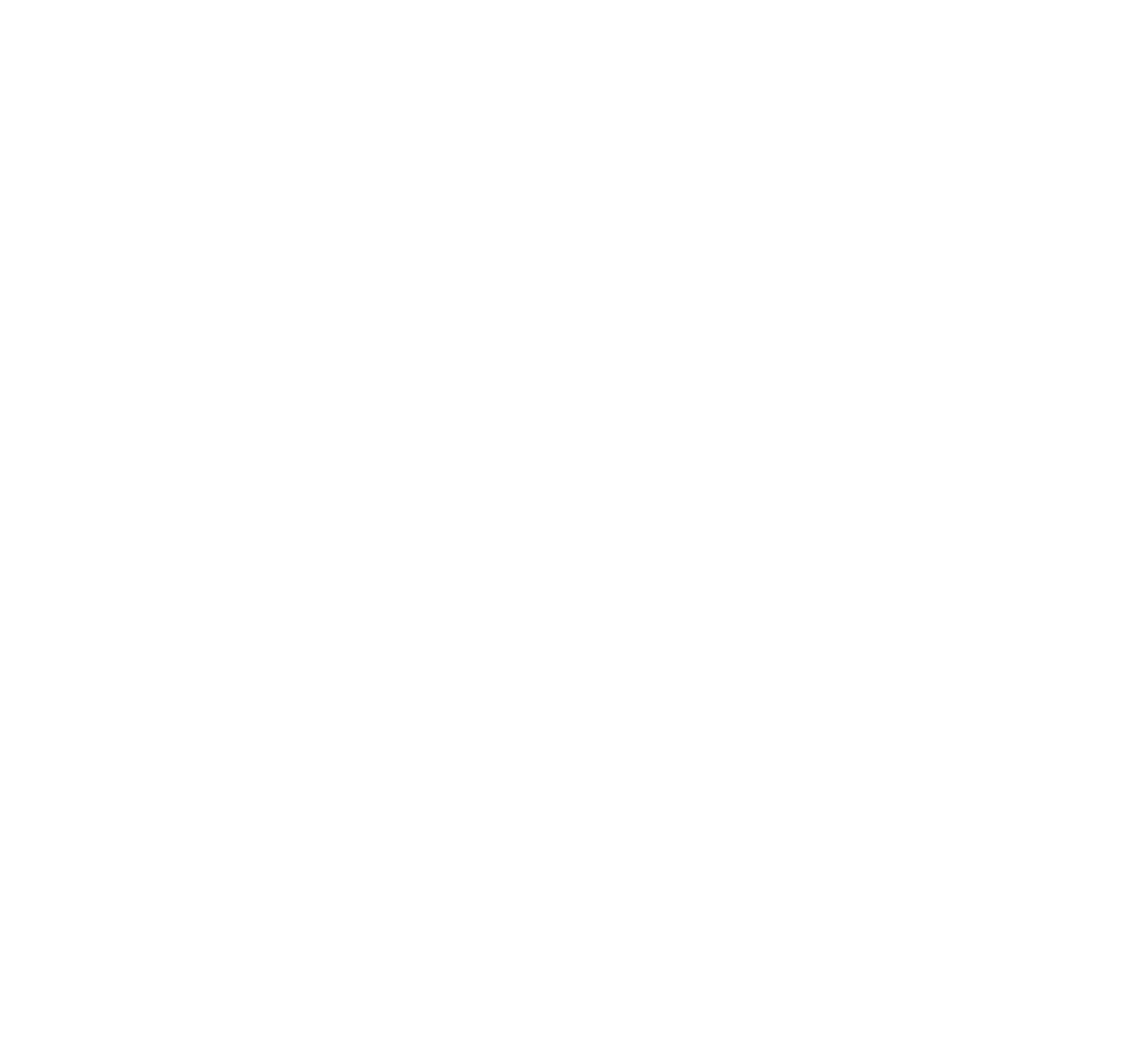
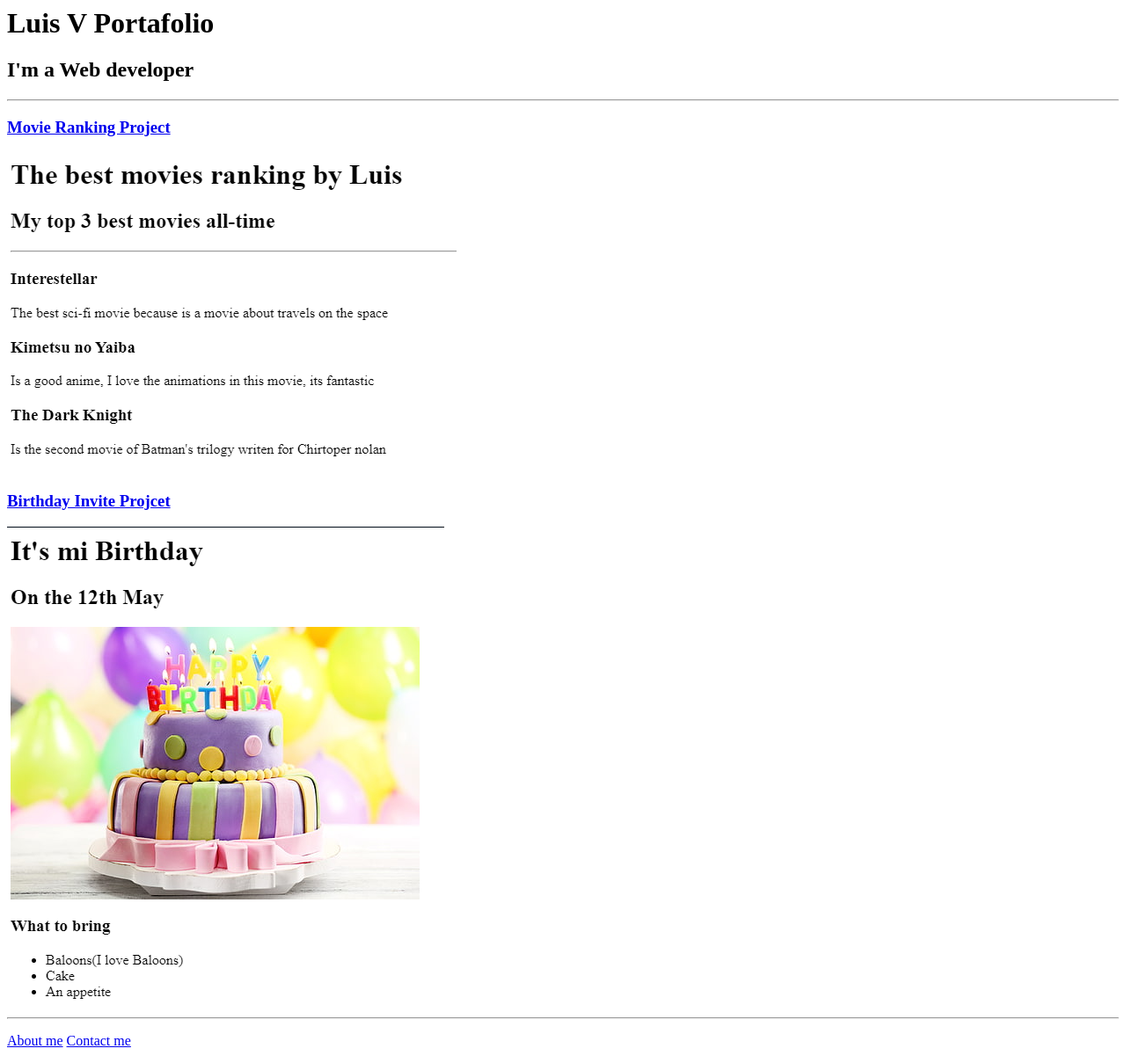
Before and after one commit to HydraDP/html-port, a plain HTML site: page index.html in a window 1280 px wide. Shown: the whole page at 88% size. Before the commit the page ends 800 px from the top, so only its background shows below. Drawn offline with Linux system fonts and the light colour scheme.

Commit message:
Add files via upload

```diff
--- a/index.html
+++ b/index.html
@@ -1,4 +1,33 @@
 <!-- TODO 1: Create the HTML Boilerplate -->
+<!<!DOCTYPE html>
+
+<html>
+    <head>
+        <meta charset="utf-8">
+        <meta http-equiv="X-UA-Compatible" content="IE=edge">
+        <title>My Portafolio</title>
+        <meta name="description" content="">
+        <meta name="viewport" content="width=device-width, initial-scale=1">
+        <link rel="stylesheet" href="">
+    </head>
+    <body>
+        <h1>Luis V Portafolio</h1>
+        <h2>I'm a Web developer</h2>
+        <hr/>
+        <a href="./public/movie-ranking.html"><h3>Movie Ranking Project</h3></a>
+        <img src="./assets/images/RankignLuis.png" alt="Capture Ranking" height=""/>
+        <a href="./public/birthday-invite.html"><h3>Birthday Invite Projcet</h3></a>
+        <img src="./assets/images/BirthdayLuis.png" alt="Capture birthday"/>
+        <hr/>
+        <p>
+            <a href="./public/about.html">About me</a> <a href="./public/contact.html">Contact me</a>
+        </p>
+
+
+
+        <script src="" async defer></script>
+    </body>
+</html>
 
 <!-- TODO 2: Add Your previous projects' HTML into the public folder -->
 
```
